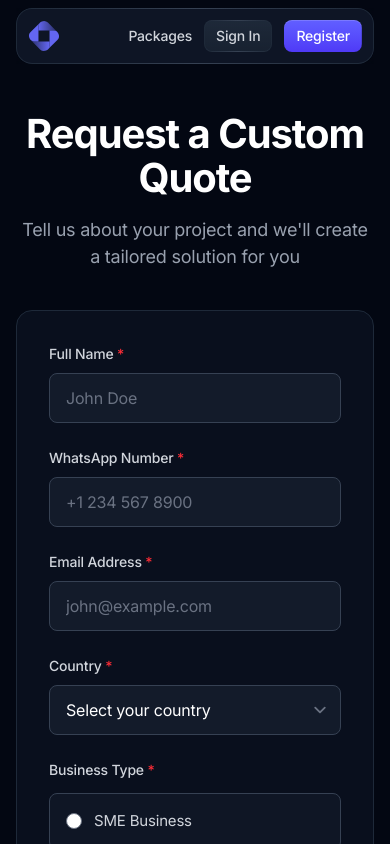
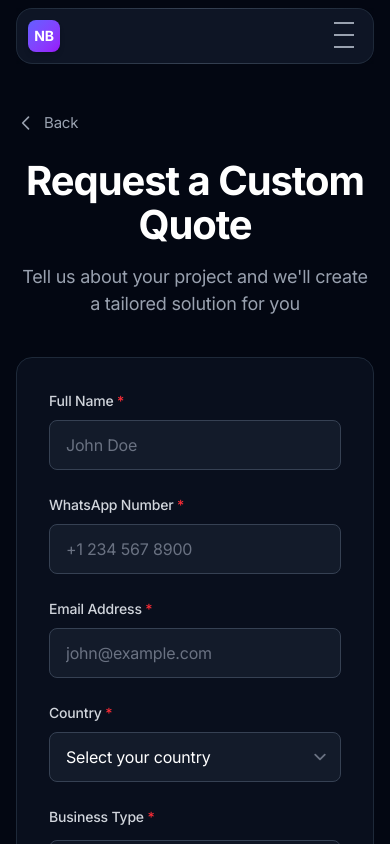
Before and after one commit to mgunawardhana/Next-Bridge, a Next.js app: page /custom-quote in a window 390 px wide. Shown: the top 844 px of the page. Built offline with nearby package versions, Linux system fonts and the light colour scheme.

Commit message:
metadata update

```diff
--- a/app/custom-quote/page.tsx
+++ b/app/custom-quote/page.tsx
@@ -1,4 +1,3 @@
-// app/custom-quote/page.tsx
 "use client";
 
 import React, { useState } from "react";
@@ -25,6 +24,9 @@ export default function CustomQuotePage() {
         studentLevel: ""
     });
 
+    const [isSubmitting, setIsSubmitting] = useState(false);
+    const [submitStatus, setSubmitStatus] = useState<{type: 'success' | 'error', message: string} | null>(null);
+
     const handleInputChange = (e: React.ChangeEvent<HTMLInputElement | HTMLTextAreaElement | HTMLSelectElement>) => {
         const { name, value } = e.target;
         setFormData(prev => ({
@@ -33,16 +35,88 @@ export default function CustomQuotePage() {
         }));
     };
 
-    const handleSubmit = (e: React.FormEvent) => {
+    const handleSubmit = async (e: React.FormEvent) => {
         e.preventDefault();
-        console.log("Form submitted:", formData);
-        // Add your form submission logic here
-        alert("Quote request submitted successfully!");
+        setIsSubmitting(true);
+        setSubmitStatus(null);
+
+        try {
+            // Prepare the data to match the API format
+            const apiData = {
+                name: formData.name,
+                whatsappNumber: formData.whatsapp,
+                email: formData.email,
+                country: formData.country,
+                businessType: formData.businessType === "student"
+                    ? `Student - ${formData.studentLevel}`
+                    : formData.businessType,
+                projectDescription: formData.projectDesc
+            };
+
+            console.log("Submitting data:", apiData);
+
+            const response = await fetch('http://31.97.70.39:3005/api/spi', {
+                method: 'POST',
+                headers: {
+                    'Content-Type': 'application/json',
+                },
+                body: JSON.stringify(apiData)
+            });
+
+            if (!response.ok) {
+                const errorText = await response.text();
+                throw new Error(`Failed to submit: ${response.statusText} - ${errorText}`);
+            }
+
+            const result = await response.json();
+            console.log("Form submitted successfully:", result);
+
+            setSubmitStatus({
+                type: 'success',
+                message: 'Quote request submitted successfully! We\'ll get back to you within 24 hours.'
+            });
+
+            // Reset form after successful submission
+            setFormData({
+                name: "",
+                whatsapp: "",
+                email: "",
+                country: "",
+                projectDesc: "",
+                businessType: "",
+                studentLevel: ""
+            });
+
+        } catch (error) {
+            console.error("Error submitting form:", error);
+            setSubmitStatus({
+                type: 'error',
+                message: error instanceof Error ? error.message : 'Failed to submit quote request. Please try again or contact support.'
+            });
+        } finally {
+            setIsSubmitting(false);
+        }
     };
 
     return (
         <div className="min-h-screen bg-gray-950 py-12 px-4 sm:px-6 lg:px-8">
             <div className="max-w-3xl mx-auto">
+                {/* Back Button */}
+                <button
+                    onClick={() => window.history.back()}
+                    className="flex items-center gap-2 text-gray-400 hover:text-white transition-colors mb-6 group"
+                >
+                    <svg
+                        className="w-5 h-5 transform group-hover:-translate-x-1 transition-transform"
+                        fill="none"
+                        stroke="currentColor"
+                        viewBox="0 0 24 24"
+                    >
+                        <path strokeLinecap="round" strokeLinejoin="round" strokeWidth={2} d="M15 19l-7-7 7-7" />
+                    </svg>
+                    <span>Back</span>
+                </button>
+
                 {/* Header */}
                 <div className="text-center mb-10">
                     <h1 className="text-4xl md:text-5xl font-bold text-white mb-4">
@@ -52,6 +126,28 @@ export default function CustomQuotePage() {
                         Tell us about your project and we'll create a tailored solution for you
                     </p>
                 </div>
+
+                {/* Status Message */}
+                {submitStatus && (
+                    <div className={`mb-6 p-4 rounded-lg ${
+                        submitStatus.type === 'success'
+                            ? 'bg-green-500/10 border border-green-500/30 text-green-400'
+                            : 'bg-red-500/10 border border-red-500/30 text-red-400'
+                    }`}>
+                        <div className="flex items-center gap-3">
+                            {submitStatus.type === 'success' ? (
+                                <svg className="w-5 h-5 flex-shrink-0" fill="currentColor" viewBox="0 0 20 20">
+                                    <path fillRule="evenodd" d="M10 18a8 8 0 100-16 8 8 0 000 16zm3.707-9.293a1 1 0 00-1.414-1.414L9 10.586 7.707 9.293a1 1 0 00-1.414 1.414l2 2a1 1 0 001.414 0l4-4z" clipRule="evenodd" />
+                                </svg>
+                            ) : (
+                                <svg className="w-5 h-5 flex-shrink-0" fill="currentColor" viewBox="0 0 20 20">
+                                    <path fillRule="evenodd" d="M10 18a8 8 0 100-16 8 8 0 000 16zM8.707 7.293a1 1 0 00-1.414 1.414L8.586 10l-1.293 1.293a1 1 0 101.414 1.414L10 11.414l1.293 1.293a1 1 0 001.414-1.414L11.414 10l1.293-1.293a1 1 0 00-1.414-1.414L10 8.586 8.707 7.293z" clipRule="evenodd" />
+                                </svg>
+                            )}
+                            <p>{submitStatus.message}</p>
+                        </div>
+                    </div>
+                )}
 
                 {/* Form */}
                 <form onSubmit={handleSubmit} className="bg-gray-900/50 border border-gray-800 rounded-2xl p-8 space-y-6">
@@ -69,6 +165,7 @@ export default function CustomQuotePage() {
                             onChange={handleInputChange}
                             className="w-full px-4 py-3 bg-gray-800/50 border border-gray-700 rounded-lg text-white placeholder-gray-500 focus:outline-none focus:ring-2 focus:ring-indigo-500 focus:border-transparent transition"
                             placeholder="John Doe"
+                            disabled={isSubmitting}
                         />
                     </div>
 
@@ -86,6 +183,7 @@ export default function CustomQuotePage() {
                             onChange={handleInputChange}
                             className="w-full px-4 py-3 bg-gray-800/50 border border-gray-700 rounded-lg text-white placeholder-gray-500 focus:outline-none focus:ring-2 focus:ring-indigo-500 focus:border-transparent transition"
                             placeholder="+1 234 567 8900"
+                            disabled={isSubmitting}
                         />
                     </div>
 
@@ -103,6 +201,7 @@ export default function CustomQuotePage() {
                             onChange={handleInputChange}
                             className="w-full px-4 py-3 bg-gray-800/50 border border-gray-700 rounded-lg text-white placeholder-gray-500 focus:outline-none focus:ring-2 focus:ring-indigo-500 focus:border-transparent transition"
                             placeholder="john@example.com"
+                            disabled={isSubmitting}
                         />
                     </div>
 
@@ -118,6 +217,7 @@ export default function CustomQuotePage() {
                             value={formData.country}
                             onChange={handleInputChange}
                             className="w-full px-4 py-3 bg-gray-800/50 border border-gray-700 rounded-lg text-white focus:outline-none focus:ring-2 focus:ring-indigo-500 focus:border-transparent transition"
+                            disabled={isSubmitting}
                         >
                             <option value="">Select your country</option>
                             {countries.map((country) => (
@@ -142,6 +242,7 @@ export default function CustomQuotePage() {
                                     checked={formData.businessType === "sme"}
                                     onChange={handleInputChange}
                                     className="w-4 h-4 text-indigo-500 focus:ring-indigo-500 focus:ring-2"
+                                    disabled={isSubmitting}
                                 />
                                 <span className="ml-3 text-gray-300">SME Business</span>
                             </label>
@@ -154,6 +255,7 @@ export default function CustomQuotePage() {
                                     checked={formData.businessType === "enterprise"}
                                     onChange={handleInputChange}
                                     className="w-4 h-4 text-indigo-500 focus:ring-indigo-500 focus:ring-2"
+                                    disabled={isSubmitting}
                                 />
                                 <span className="ml-3 text-gray-300">Enterprise</span>
                             </label>
@@ -166,13 +268,14 @@ export default function CustomQuotePage() {
                                     checked={formData.businessType === "student"}
                                     onChange={handleInputChange}
                                     className="w-4 h-4 text-indigo-500 focus:ring-indigo-500 focus:ring-2"
+                                    disabled={isSubmitting}
                                 />
                                 <div className="ml-3 flex-1">
                                     <div className="flex items-center gap-2">
                                         <span className="text-gray-300">Student</span>
                                         <span className="px-2 py-0.5 bg-indigo-500/20 text-indigo-400 text-xs font-semibold rounded-full">
-                                            Special Offers Available
-                                        </span>
+                      Special Offers Available
+                    </span>
                                     </div>
                                     <p className="text-xs text-gray-500 mt-1">
                                         Students get exclusive discounts and flexible payment options
@@ -195,6 +298,7 @@ export default function CustomQuotePage() {
                                 value={formData.studentLevel}
                                 onChange={handleInputChange}
                                 className="w-full px-4 py-3 bg-gray-800/50 border border-gray-700 rounded-lg text-white focus:outline-none focus:ring-2 focus:ring-indigo-500 focus:border-transparent transition"
+                                disabled={isSubmitting}
                             >
                                 <option value="">Select your education level</option>
                                 <option value="pending-diploma">Pending Diploma</option>
@@ -242,6 +346,7 @@ export default function CustomQuotePage() {
                             rows={6}
                             className="w-full px-4 py-3 bg-gray-800/50 border border-gray-700 rounded-lg text-white placeholder-gray-500 focus:outline-none focus:ring-2 focus:ring-indigo-500 focus:border-transparent transition resize-none"
                             placeholder="Tell us about your project requirements, goals, and any specific features you need..."
+                            disabled={isSubmitting}
                         />
                     </div>
 
@@ -249,9 +354,20 @@ export default function CustomQuotePage() {
                     <div className="pt-4">
                         <button
                             type="submit"
-                            className="w-full px-8 py-4 bg-gradient-to-r from-indigo-600 to-indigo-500 text-white font-semibold rounded-lg hover:from-indigo-500 hover:to-indigo-400 transition-all duration-300 shadow-lg hover:shadow-xl focus:outline-none focus:ring-2 focus:ring-indigo-500 focus:ring-offset-2 focus:ring-offset-gray-950"
+                            disabled={isSubmitting}
+                            className="w-full px-8 py-4 bg-gradient-to-r from-indigo-600 to-indigo-500 text-white font-semibold rounded-lg hover:from-indigo-500 hover:to-indigo-400 transition-all duration-300 shadow-lg hover:shadow-xl focus:outline-none focus:ring-2 focus:ring-indigo-500 focus:ring-offset-2 focus:ring-offset-gray-950 disabled:opacity-50 disabled:cursor-not-allowed"
                         >
-                            Submit Quote Request
+                            {isSubmitting ? (
+                                <span className="flex items-center justify-center gap-2">
+                  <svg className="animate-spin h-5 w-5" xmlns="http://www.w3.org/2000/svg" fill="none" viewBox="0 0 24 24">
+                    <circle className="opacity-25" cx="12" cy="12" r="10" stroke="currentColor" strokeWidth="4"></circle>
+                    <path className="opacity-75" fill="currentColor" d="M4 12a8 8 0 018-8V0C5.373 0 0 5.373 0 12h4zm2 5.291A7.962 7.962 0 014 12H0c0 3.042 1.135 5.824 3 7.938l3-2.647z"></path>
+                  </svg>
+                  Submitting...
+                </span>
+                            ) : (
+                                'Submit Quote Request'
+                            )}
                         </button>
                     </div>
 
--- a/components/ui/header.tsx
+++ b/components/ui/header.tsx
@@ -1,20 +1,42 @@
 "use client";
 
 import Link from "next/link";
-import Logo from "./logo";
+import { useState } from "react";
 
+/* -------------------------------------------------
+   Inline Logo – no external component needed
+   ------------------------------------------------- */
+function InlineLogo() {
+    return (
+        <Link href="/" className="flex items-center gap-2" aria-label="Home">
+            <div className="flex h-8 w-8 items-center justify-center rounded-lg bg-gradient-to-br from-indigo-500 to-purple-600 shadow-md">
+                <span className="text-sm font-bold text-white">NB</span>
+            </div>
+            <span className="hidden text-lg font-bold text-white sm:inline-block">
+        Next - Bridge
+      </span>
+        </Link>
+    );
+}
+
+/* -------------------------------------------------
+   Header – everything in ONE file
+   ------------------------------------------------- */
 export default function Header() {
+    const [mobileOpen, setMobileOpen] = useState(false);
+
     return (
         <header className="z-30 mt-2 w-full md:mt-5">
             <div className="mx-auto max-w-6xl px-4 sm:px-6">
+                {/* ---------- Desktop + Mobile container ---------- */}
                 <div className="relative flex h-14 items-center justify-between gap-3 rounded-2xl bg-gray-900/90 px-3 before:pointer-events-none before:absolute before:inset-0 before:rounded-[inherit] before:border before:border-transparent before:[background:linear-gradient(to_right,var(--color-gray-800),var(--color-gray-700),var(--color-gray-800))_border-box] before:[mask-composite:exclude_!important] before:[mask:linear-gradient(white_0_0)_padding-box,_linear-gradient(white_0_0)] after:absolute after:inset-0 after:-z-10 after:backdrop-blur-xs">
-                    {/* Site branding */}
+                    {/* Logo */}
                     <div className="flex flex-1 items-center">
-                        <Logo />
+                        <InlineLogo />
                     </div>
 
-                    {/* Desktop sign in links */}
-                    <ul className="flex flex-1 items-center justify-end gap-3">
+                    {/* ---------- Desktop links ---------- */}
+                    <ul className="hidden md:flex md:flex-1 md:items-center md:justify-end md:gap-3">
                         <li>
                             <Link
                                 href="/packages"
@@ -34,12 +56,78 @@ export default function Header() {
                         <li>
                             <Link
                                 href="/signup"
-                                className="btn-sm bg-linear-to-t from-indigo-600 to-indigo-500 bg-[length:100%_100%] bg-[bottom] py-[5px] text-white shadow-[inset_0px_1px_0px_0px_--theme(--color-white/.16)] hover:bg-[length:100%_150%]"
+                                className="btn-sm bg-linear-to-t from-indigo-600 to-indigo-500 bg-[length:100%_100%] bg-[bottom] py-[5px] text-white shadow-[inset_0px_1px_0px_0px_rgba(255,255,255,.16)] hover:bg-[length:100%_150%]"
                             >
                                 Register
                             </Link>
                         </li>
                     </ul>
+
+                    {/* ---------- Mobile toggle button ---------- */}
+                    <button
+                        onClick={() => setMobileOpen(!mobileOpen)}
+                        className="flex md:hidden items-center justify-center rounded-lg p-2 text-gray-400 hover:bg-gray-800/50 hover:text-gray-200 transition-colors"
+                        aria-label="Toggle menu"
+                    >
+                        {/* Hamburger / X icon using pure CSS */}
+                        <span className="relative block h-5 w-5">
+              <span
+                  className={`absolute left-0 top-0 h-0.5 w-full bg-current transition-transform ${
+                      mobileOpen ? "top-2 rotate-45" : "-translate-y-1"
+                  }`}
+              />
+              <span
+                  className={`absolute left-0 top-2 h-0.5 w-full bg-current transition-opacity ${
+                      mobileOpen ? "opacity-0" : "opacity-100"
+                  }`}
+              />
+              <span
+                  className={`absolute left-0 top-4 h-0.5 w-full bg-current transition-transform ${
+                      mobileOpen ? "top-2 -rotate-45" : "translate-y-1"
+                  }`}
+              />
+            </span>
+                    </button>
+                </div>
+
+                {/* ---------- Mobile dropdown menu ---------- */}
+                <div
+                    className={`overflow-hidden transition-all duration-300 ease-out md:hidden ${
+                        mobileOpen
+                            ? "max-h-64 opacity-100"
+                            : "max-h-0 opacity-0 pointer-events-none"
+                    }`}
+                >
+                    <div className="mt-2 rounded-2xl bg-gray-900/95 p-4 shadow-xl backdrop-blur-md"
+                         style={{
+                             border: "1px solid",
+                             borderImageSlice: 1,
+                             borderImageSource:
+                                 "linear-gradient(to right, #1f2937, #374151, #1f2937)",
+                         }}
+                    >
+                        <Link
+                            href="/packages"
+                            onClick={() => setMobileOpen(false)}
+                            className="block rounded-lg px-4 py-3 text-sm font-medium text-gray-300 hover:bg-gray-800/50 hover:text-indigo-400 transition-colors"
+                        >
+                            Packages
+                        </Link>
+                        <Link
+                            href="/signin"
+                            onClick={() => setMobileOpen(false)}
+                            className="mt-2 block rounded-lg px-4 py-3 text-sm font-medium text-gray-300 hover:bg-gray-800/50 hover:text-indigo-400 transition-colors"
+                        >
+                            Sign In
+                        </Link>
+                        <Link
+                            href="/signup"
+                            onClick={() => setMobileOpen(false)}
+                            className="mt-2 block rounded-lg bg-gradient-to-r from-indigo-600 to-indigo-500 px-4 py-3 text-sm font-medium text-white shadow-md transition-transform hover:scale-105"
+                        >
+                            Register
+                        </Link>
+                    </div>
                 </div>
             </div>
         </header>
```
